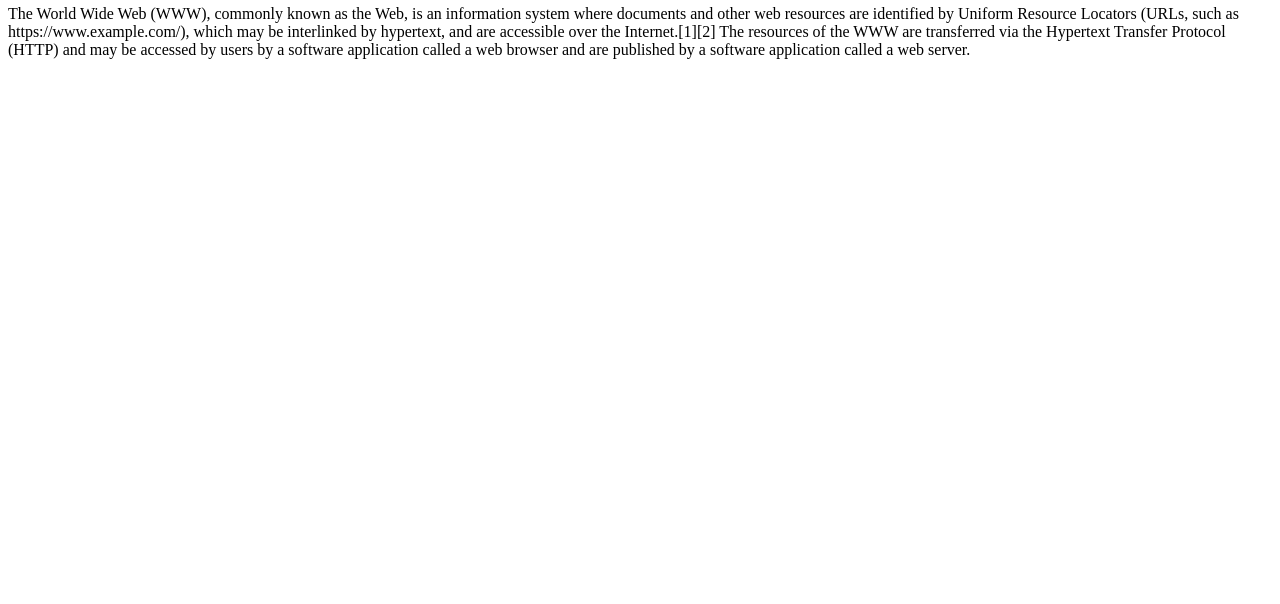
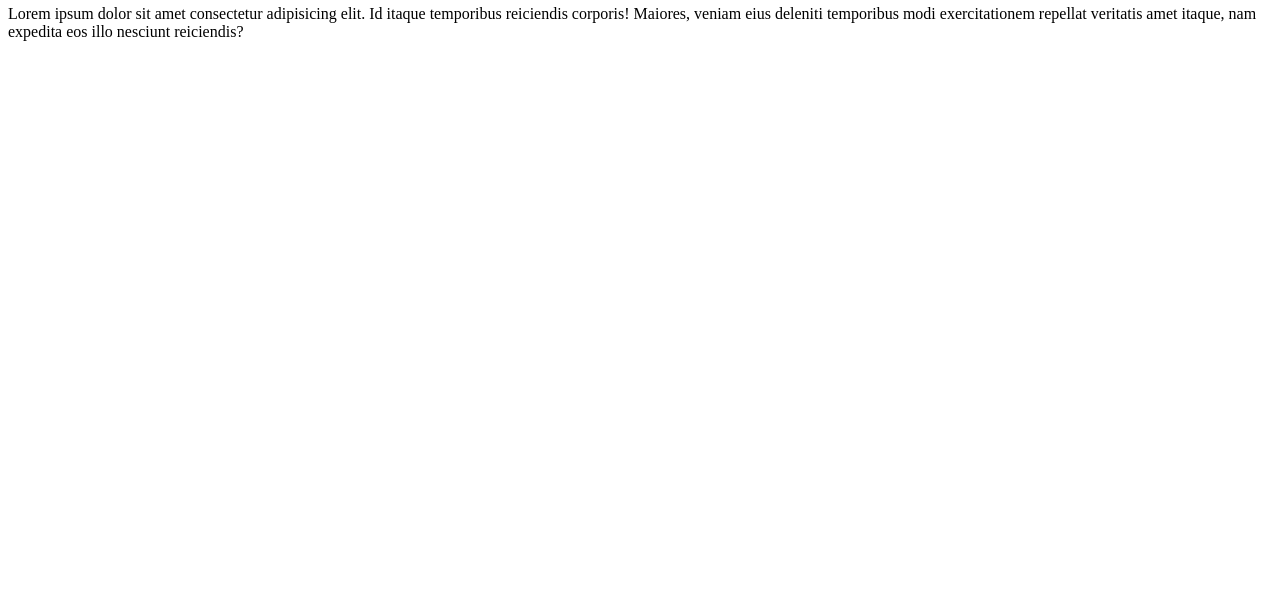
Before and after one commit to samachun/best, a plain HTML site: page index.html in a window 1280 px wide. Shown: the part 196-800 px from the top of the page. Drawn offline with Linux system fonts and the light colour scheme.

Commit message:
gittest1

```diff
--- a/index.html
+++ b/index.html
@@ -14,7 +14,7 @@
     </ol>
     <h2>WEB</h2>
     <p>
-        The World Wide Web (WWW), commonly known as the Web, is an information system where documents and other web resources are identified by Uniform Resource Locators (URLs, such as https://www.example.com/), which may be interlinked by hypertext, and are accessible over the Internet.[1][2] The resources of the WWW are transferred via the Hypertext Transfer Protocol (HTTP) and may be accessed by users by a software application called a web browser and are published by a software application called a web server.
+        Lorem ipsum dolor sit amet consectetur adipisicing elit. Id itaque temporibus reiciendis corporis! Maiores, veniam eius deleniti temporibus modi exercitationem repellat veritatis amet itaque, nam expedita eos illo nesciunt reiciendis?
     </p>
 </body>
 
```
